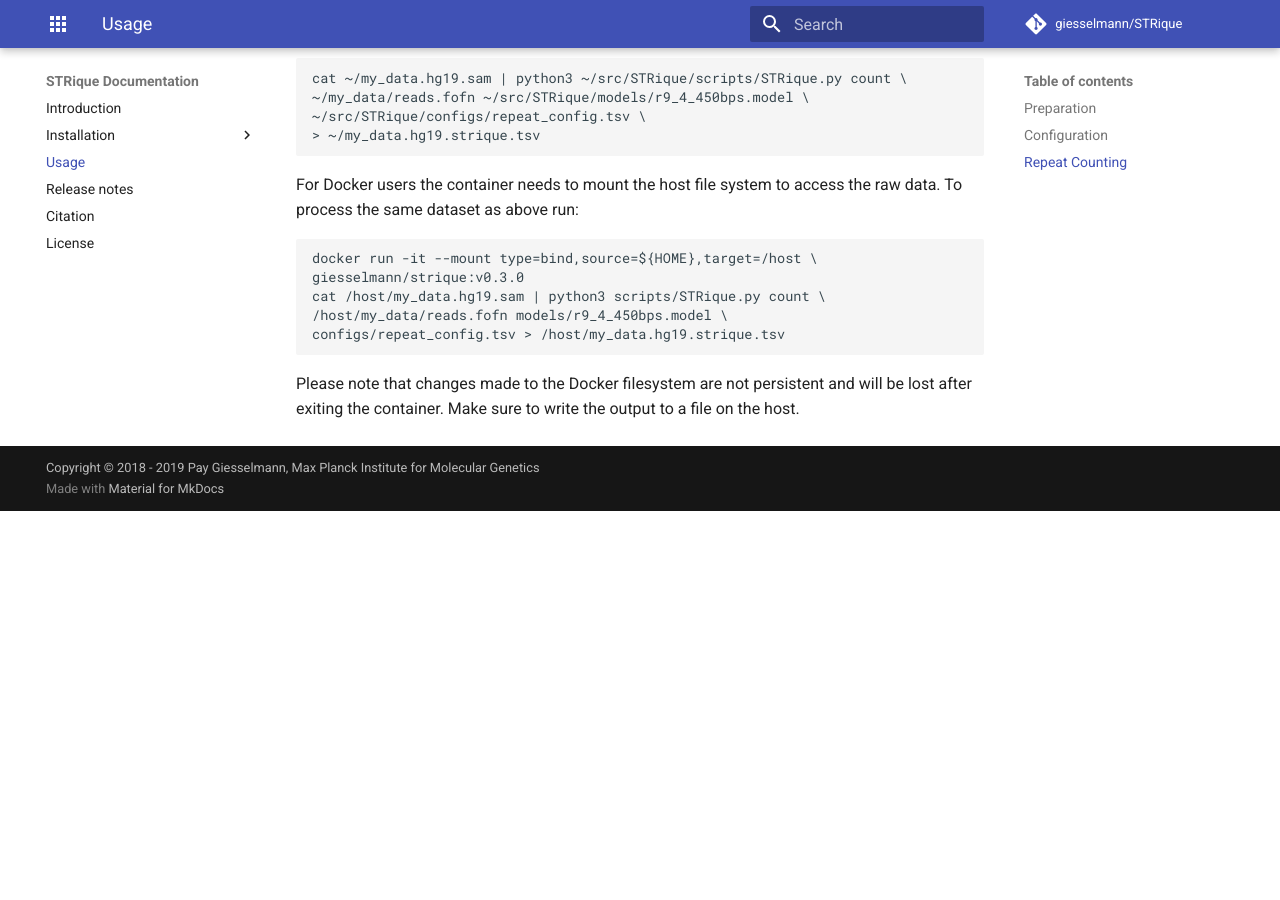
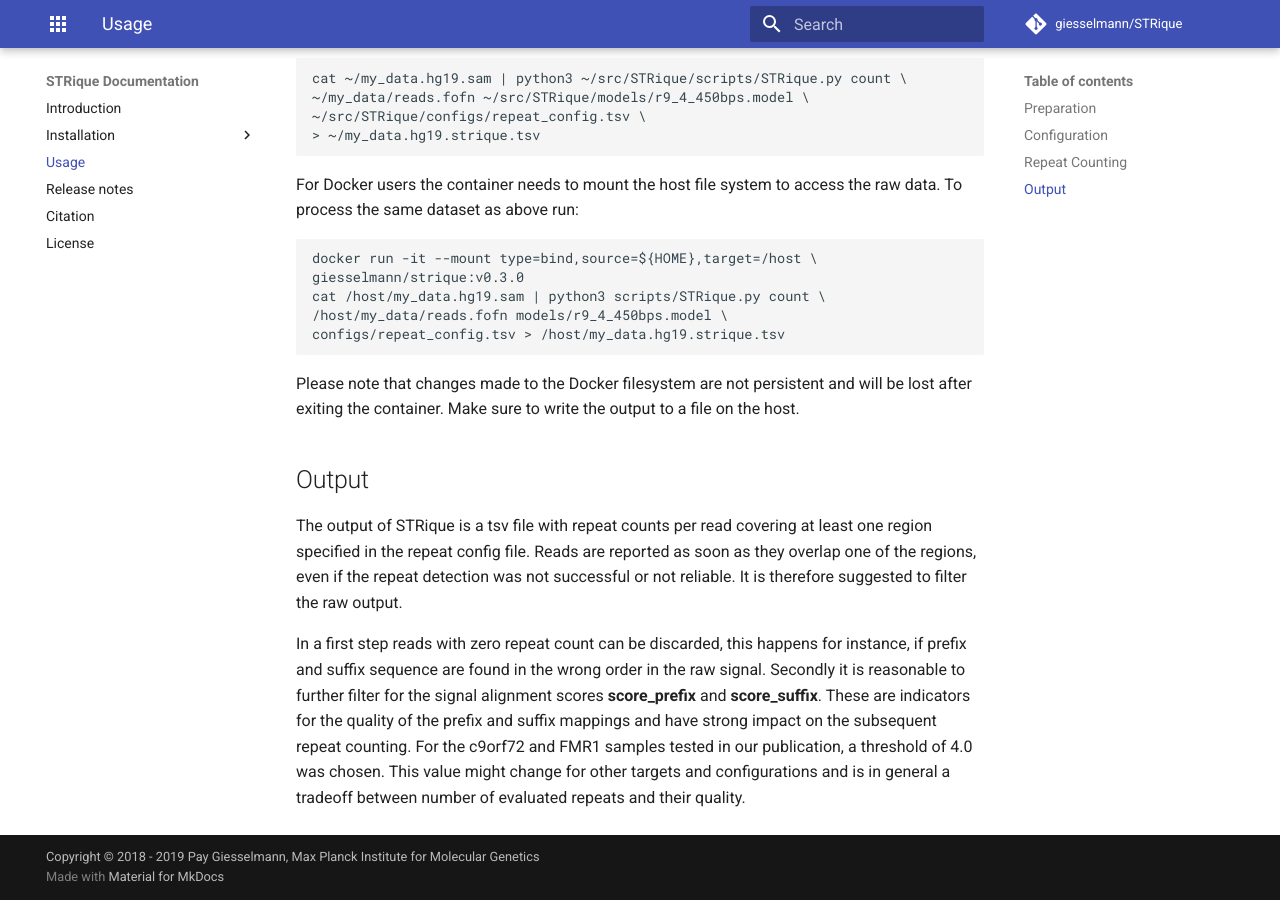
Before and after one commit to giesselmann/STRique, an MkDocs documentation site: the page built from docs/examples/intro.md, in a window 1280 px wide and 900 px high, scrolled down 1736 px. Built offline with MkDocs 1.6.1 and Material for MkDocs 9.7.7, drawn with Linux system fonts in a browser that asks for light colours; comment, search, counter and statistics services are not loaded; before the commit the page ends 2247 px from its top, so only the background shows below that.

Commit message:
update docs

````diff
--- a/docs/examples/intro.md
+++ b/docs/examples/intro.md
@@ -89,3 +89,9 @@ configs/repeat_config.tsv > /host/my_data.hg19.strique.tsv
 ```
 
 Please note that changes made to the Docker filesystem are not persistent and will be lost after exiting the container. Make sure to write the output to a file on the host.
+
+## Output
+
+The output of STRique is a tsv file with repeat counts per read covering at least one region specified in the repeat config file. Reads are reported as soon as they overlap one of the regions, even if the repeat detection was not successful or not reliable. It is therefore suggested to filter the raw output.
+
+In a first step reads with zero repeat count can be discarded, this happens for instance, if prefix and suffix sequence are found in the wrong order in the raw signal. Secondly it is reasonable to further filter for the signal alignment scores **score_prefix** and **score_suffix**. These are indicators for the quality of the prefix and suffix mappings and have strong impact on the subsequent repeat counting. For the c9orf72 and FMR1 samples tested in our publication, a threshold of 4.0 was chosen. This value might change for other targets and configurations and is in general a tradeoff between number of evaluated repeats and their quality.
````
